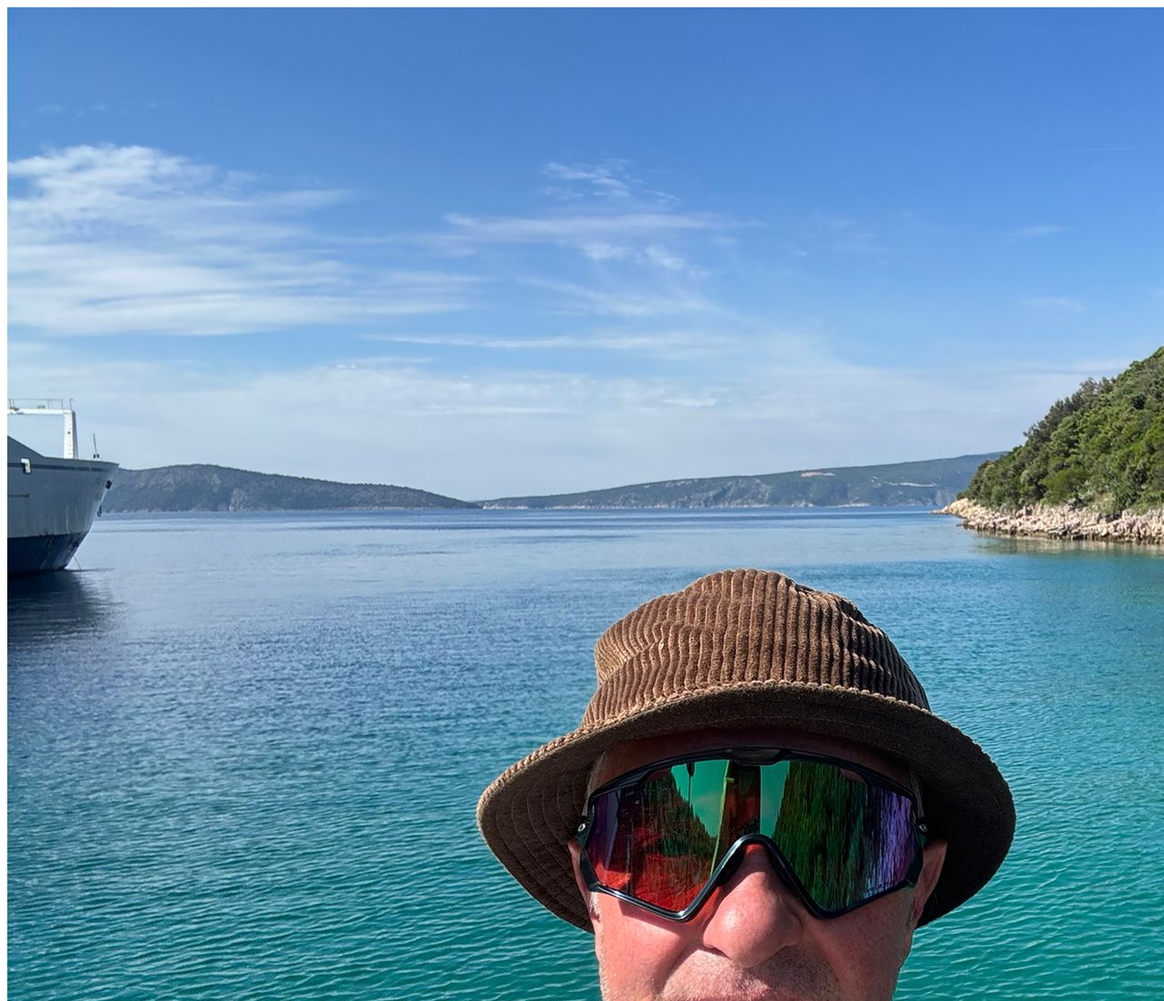
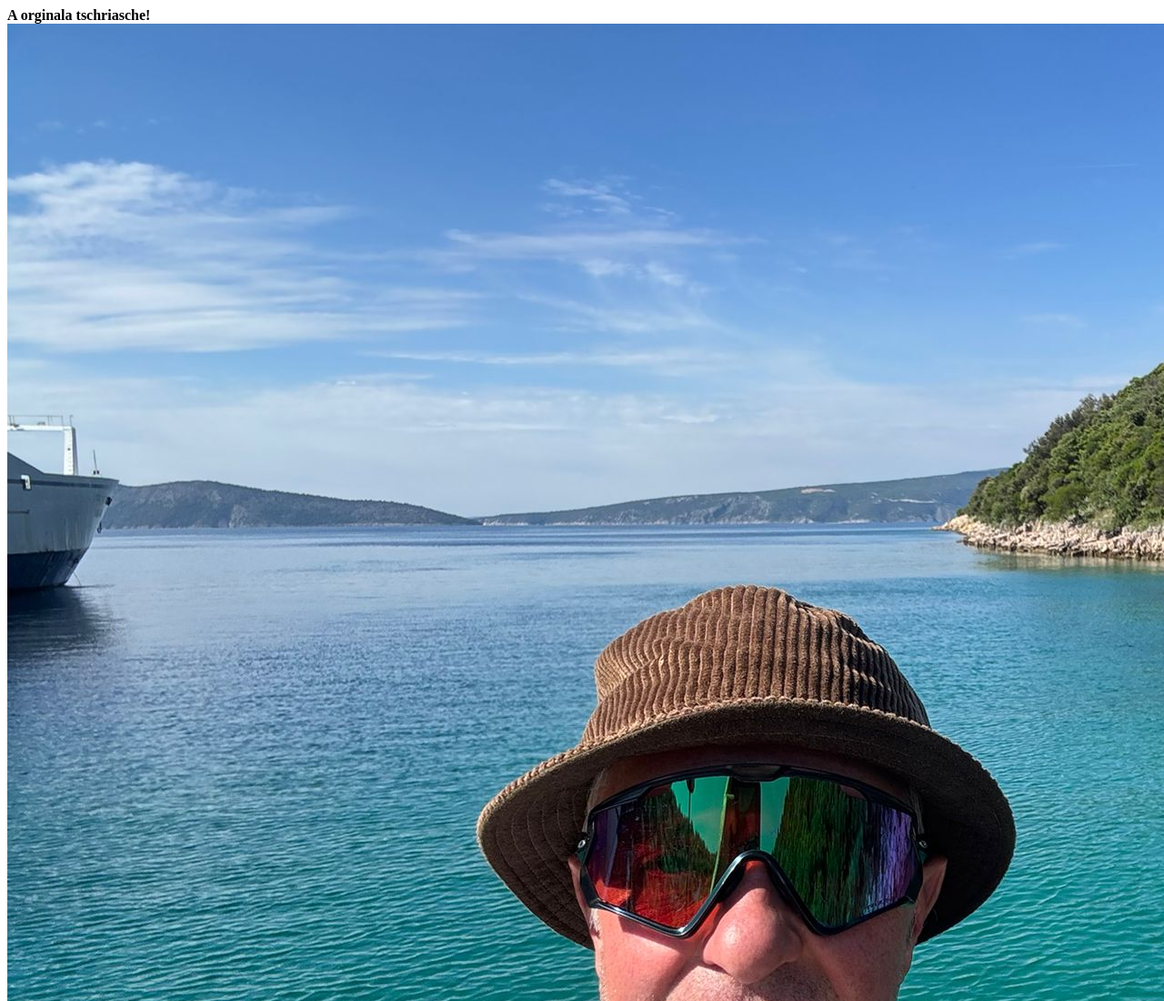
Before and after one commit to tatschl/tschriasche.com, a plain HTML site: page index.html in a window 1280 px wide. Shown: the top 1100 px of the page at 91% size. Drawn offline with Linux system fonts and the light colour scheme.

Commit message:
index.html aktualisieren

```diff
--- a/index.html
+++ b/index.html
@@ -7,6 +7,8 @@
 </head>
 <body>
 
+  <b>A orginala tschriasche!</b>
+
   <img src="papa.jpg" alt="Papa">
 
 </body>
```
